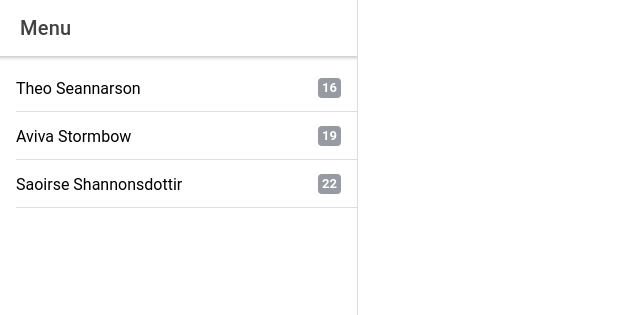
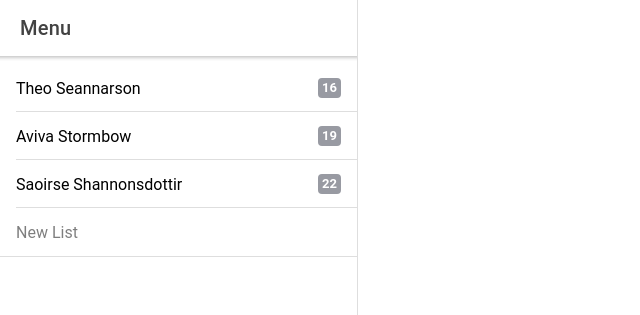
Before and after one commit to Urtrope-Designs/barenziah-tracker-react, a React (Create React App) app: page /checklist/1566024445000 in a window 1280 px wide. Shown: the top 315 px of the page, without its empty margins (0-640 px from the left). Built offline with nearby package versions, Linux system fonts and the light colour scheme.

Commit message:
#4 new list button

```diff
--- a/src/BtrApp.tsx
+++ b/src/BtrApp.tsx
@@ -3,11 +3,10 @@ import { Redirect, Route } from 'react-router-dom';
 import { IonApp, IonRouterOutlet, IonSplitPane } from '@ionic/react';
 import { IonReactRouter } from '@ionic/react-router';
 
-import { ChecklistSummary, StoneChecklist } from './declarations';
+import { StoneChecklist } from './declarations';
 import ChecklistSummaryList from './components/ChecklistSummaryList';
-import { STONE_LIST } from './util/stone-list';
 import ChecklistPageResolver from './pages/ChecklistPageResolver';
-import { userChecklists } from './util/user-checklists-map';
+import { userChecklists, getChecklistSummaries, createNewStoneChecklist } from './util/user-checklists';
 
 /* Core CSS required for Ionic components to work properly */
 import '@ionic/react/css/core.css';
@@ -27,18 +26,6 @@ import '@ionic/react/css/display.css';
 
 /* Theme variables */
 import './theme/variables.css';
-
-function getChecklistSummaries(checklists: StoneChecklist[]): ChecklistSummary[] {
-     const summaries = checklists.map(checklist => {
-        const checklistSummary: ChecklistSummary = {
-            checklistId: checklist.checklistId,
-            checklistName: checklist.checklistName,
-            numStonesToFind: STONE_LIST.length - checklist.stoneLocations.reduce<number>((total, curStonLoc) => curStonLoc.isFound ? ++total : total, 0),
-        };
-        return checklistSummary
-    });
-    return summaries;
-};
 
 interface BtrAppState {
     userChecklists: StoneChecklist[];
@@ -100,12 +87,20 @@ class BtrApp extends React.Component<any, BtrAppState> {
         });
     }
 
+    addNewChecklist = (newChecklistName: string) => {
+        const newChecklist: StoneChecklist = createNewStoneChecklist(newChecklistName);
+        this.setState((state: BtrAppState) => {
+            const newChecklists = [...state.userChecklists, newChecklist];
+            return {userChecklists: newChecklists};
+        })
+    }
+
     render() {
         return (
             <IonApp>
                 <IonReactRouter>
                     <IonSplitPane contentId="main">
-                        <ChecklistSummaryList checklistSummaries={getChecklistSummaries(this.state.userChecklists)} />
+                        <ChecklistSummaryList checklistSummaries={getChecklistSummaries(this.state.userChecklists)} addNewChecklist={this.addNewChecklist} />
                         <IonRouterOutlet id="main">
                             <Route
                                 path="/checklist/:checklistId"
--- a/src/components/ChecklistSummaryList.tsx
+++ b/src/components/ChecklistSummaryList.tsx
@@ -5,18 +5,52 @@ import {
   IonMenu,
   IonMenuToggle,
   IonTitle,
-  IonToolbar
+  IonToolbar,
+  IonItem,
+  IonInput,
+  IonButtons,
+  IonButton,
 } from '@ionic/react';
 import React from 'react';
 import { RouteComponentProps, withRouter } from 'react-router-dom';
 import { ChecklistSummary } from '../declarations';
 import ChecklistSummaryEntry from './ChecklistSummaryEntry';
 
-interface MenuProps extends RouteComponentProps {
+interface ChecklistSummaryListProps extends RouteComponentProps {
   checklistSummaries: ChecklistSummary[];
+  addNewChecklist(checklistName: string): any;
 }
 
-const ChecklistSummaryList: React.FunctionComponent<MenuProps> = ({ checklistSummaries }) => (
+interface ChecklistSummaryListState {
+  newChecklistName: string;
+}
+
+class ChecklistSummaryList extends React.Component<ChecklistSummaryListProps, ChecklistSummaryListState> {
+  constructor(props: ChecklistSummaryListProps) {
+    super(props);
+    this.state = {
+      newChecklistName: ''
+    };
+  }
+
+  handleNewChecklistNameChange = (event: CustomEvent) => {
+    this.setState({newChecklistName: (event.target as HTMLInputElement).value});
+  }
+
+  handleNewChecklistInputSave = () => {
+    this.props.addNewChecklist(this.state.newChecklistName);
+    this.setState({newChecklistName: ''});
+  }
+
+  handleNewChecklistInputKeypress = (event: React.KeyboardEvent<HTMLIonInputElement>) => {
+    if (event.key === "Enter" && event.target instanceof HTMLInputElement) {
+      this.handleNewChecklistInputSave();
+      event.target.blur();
+    }
+  }
+
+  render() {
+    return (
       <IonMenu contentId="main" type="overlay">
         <IonHeader>
           <IonToolbar>
@@ -25,16 +59,33 @@ const ChecklistSummaryList: React.FunctionComponent<MenuProps> = ({ checklistSum
         </IonHeader>
         <IonContent>
           <IonList>
-        {checklistSummaries.map((checklistSummaryEntry) => {
+            {this.props.checklistSummaries.map((checklistSummaryEntry) => {
               return (
                 <IonMenuToggle key={checklistSummaryEntry.checklistId} autoHide={false}>
                   <ChecklistSummaryEntry checklistSummary={checklistSummaryEntry} />
                 </IonMenuToggle>
               );
             })}
+            <IonItem>
+              <IonInput
+                placeholder="New List"
+                value={this.state.newChecklistName}
+                onIonChange={this.handleNewChecklistNameChange}
+                onKeyPress={this.handleNewChecklistInputKeypress}
+              />
+              <IonButtons slot="end">
+                <IonButton
+                  fill="clear"
+                  disabled={this.state.newChecklistName === ''}
+                  onClick={this.handleNewChecklistInputSave}
+                >Save</IonButton>
+              </IonButtons>
+            </IonItem>
           </IonList>
         </IonContent>
       </IonMenu>
-);
+    )
+  }
+}
 
 export default withRouter(ChecklistSummaryList);
--- a/src/util/user-checklists-map.ts
+++ b/src/util/user-checklists.ts
@@ -1,4 +1,4 @@
-import { StoneChecklist, StoneLocation } from "../declarations";
+import { StoneChecklist, StoneLocation, ChecklistSummary } from "../declarations";
 import { STONE_LIST } from './stone-list';
 
 const stoneLocations = STONE_LIST;
@@ -29,3 +29,28 @@ export const userChecklists: StoneChecklist[] = [
         }),
     },
 ];
+
+export function getChecklistSummaries(checklists: StoneChecklist[]): ChecklistSummary[] {
+    const summaries = checklists.map(checklist => {
+       const checklistSummary: ChecklistSummary = {
+           checklistId: checklist.checklistId,
+           checklistName: checklist.checklistName,
+           numStonesToFind: STONE_LIST.length - checklist.stoneLocations.reduce<number>((total, curStonLoc) => curStonLoc.isFound ? ++total : total, 0),
+       };
+       return checklistSummary
+   });
+   return summaries;
+};
+
+export function createNewStoneChecklist(newChecklistName: string): StoneChecklist {
+    const newChecklist: StoneChecklist = {
+        checklistId: '' + (new Date().getTime()),
+        checklistName: newChecklistName,
+        stoneLocations: stoneLocations.map(stone => {
+            const stonLoc: StoneLocation = {...stone, isFound: false};
+            return stonLoc;
+        })
+    }
+
+    return newChecklist;
+}
```
Lines whose indentation alone changed are shown as unchanged.
